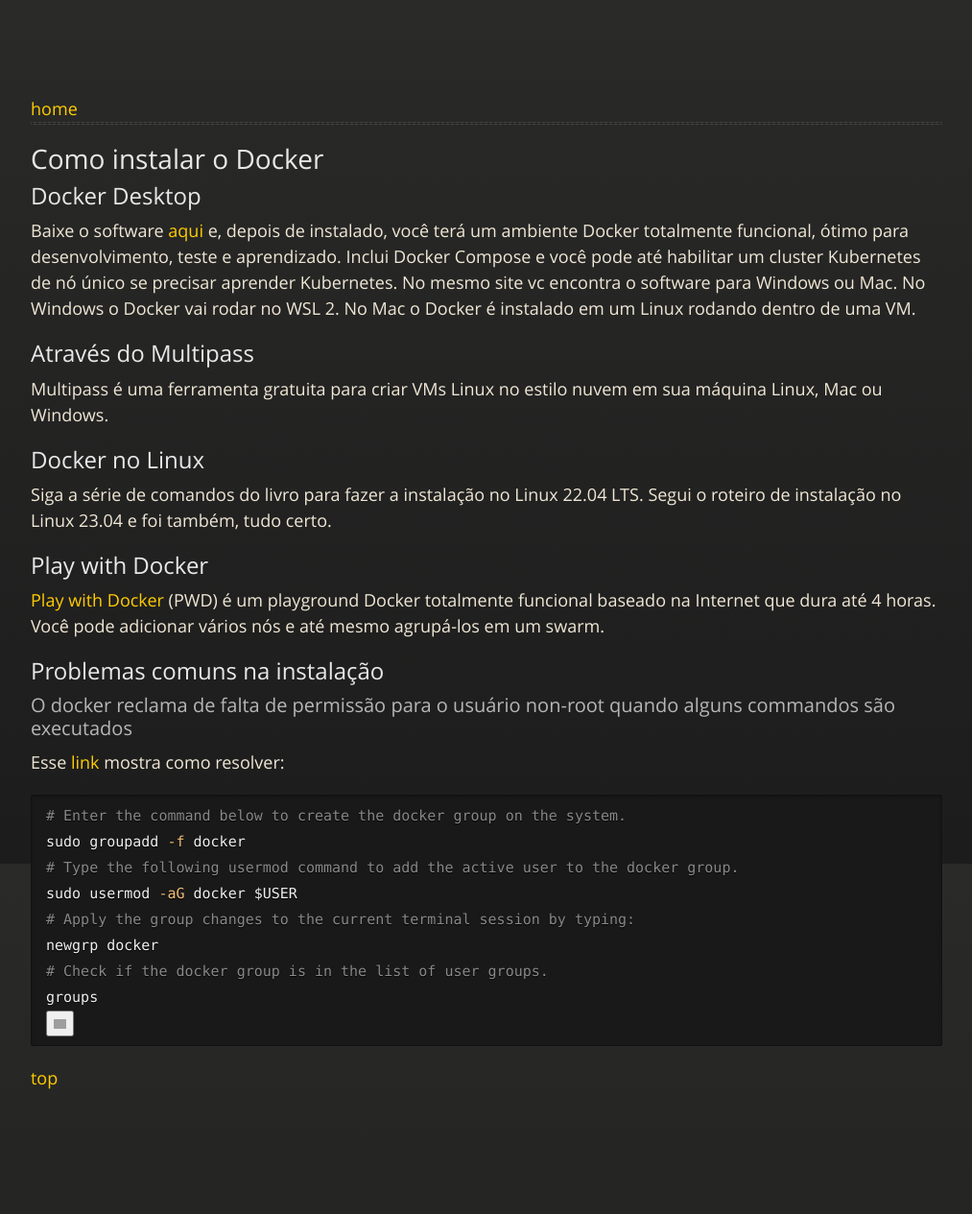
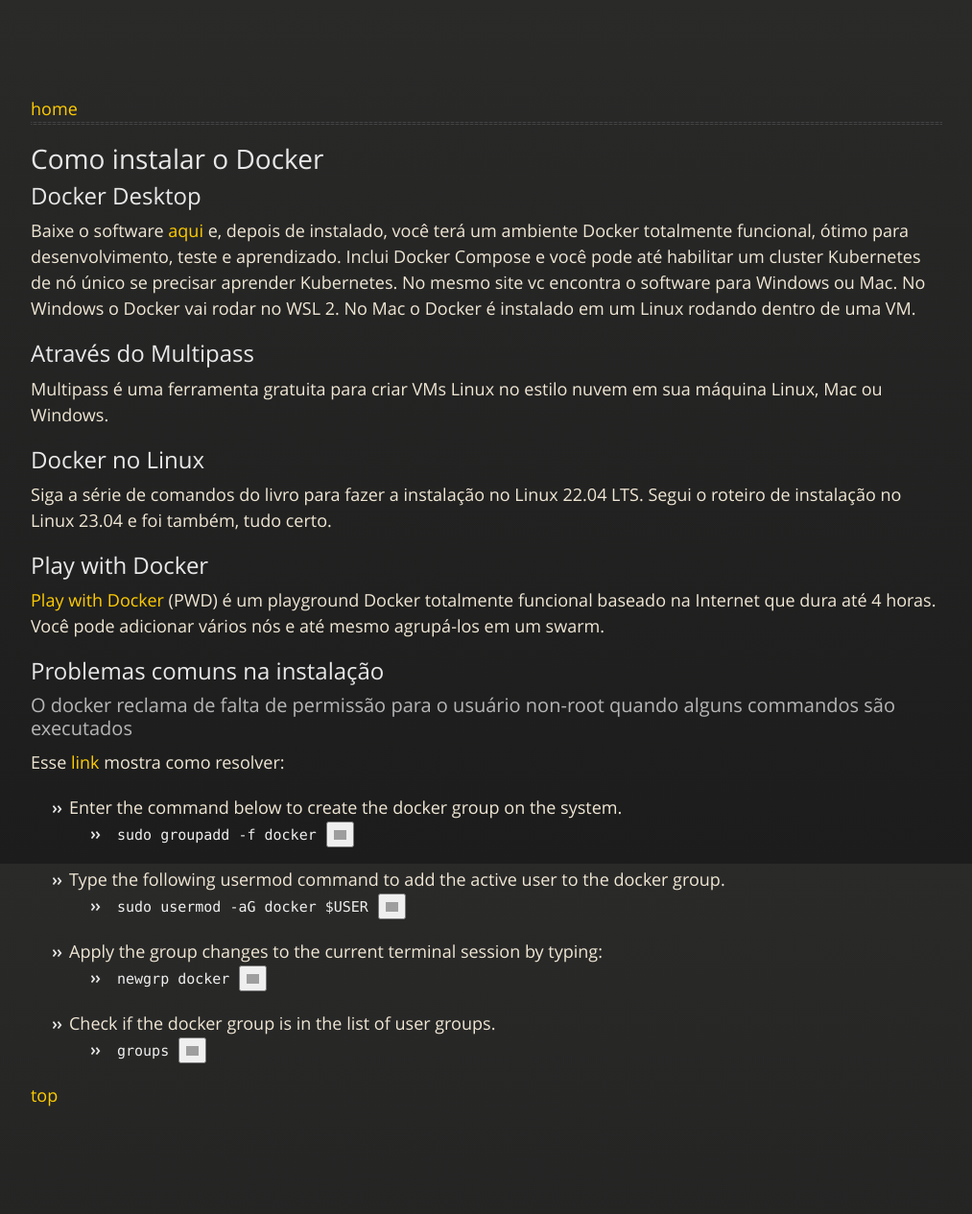
Before and after one commit to JeannAndrade/jeannandrade.github.io, a Jekyll site: the page built from content/docker/como_instalar/index.md, in a window 1280 px wide. Shown: the whole page at 96% size, without its empty margins (108-1121 px from the left). Built offline with Jekyll 4.4.1, drawn with Linux system fonts in a browser that asks for light colours; nearby versions of some CDN libraries; comment, search, counter and statistics services are not loaded; our own code applies the rules of GitHub Pages for plain Markdown files; grey boxes are pictures that could not be loaded.

````diff
--- a/content/docker/como_instalar/index.md
+++ b/content/docker/como_instalar/index.md
@@ -26,15 +26,13 @@ Siga a série de comandos do livro para fazer a instalação no Linux 22.04 LTS.
 
 Esse [link](https://phoenixnap.com/kb/docker-permission-denied) mostra como resolver:
 
-```bash
-# Enter the command below to create the docker group on the system.
-sudo groupadd -f docker
-# Type the following usermod command to add the active user to the docker group.
-sudo usermod -aG docker $USER
-# Apply the group changes to the current terminal session by typing:
-newgrp docker
-# Check if the docker group is in the list of user groups.
-groups
-```
+* Enter the command below to create the docker group on the system.
+  * `sudo groupadd -f docker`
+* Type the following usermod command to add the active user to the docker group.
+  * `sudo usermod -aG docker $USER`
+* Apply the group changes to the current terminal session by typing:
+  * `newgrp docker`
+* Check if the docker group is in the list of user groups.
+  * `groups`
 
 [top](/content/docker/index.html#docker-table-of-contents)
````
Also changed, not shown: content/linux/aplicativos_instalar/index.md (+2 -2 lines), content/linux/terminal/index.md (+20 -0 lines), content/mongo/index.md (+8 -4 lines).
